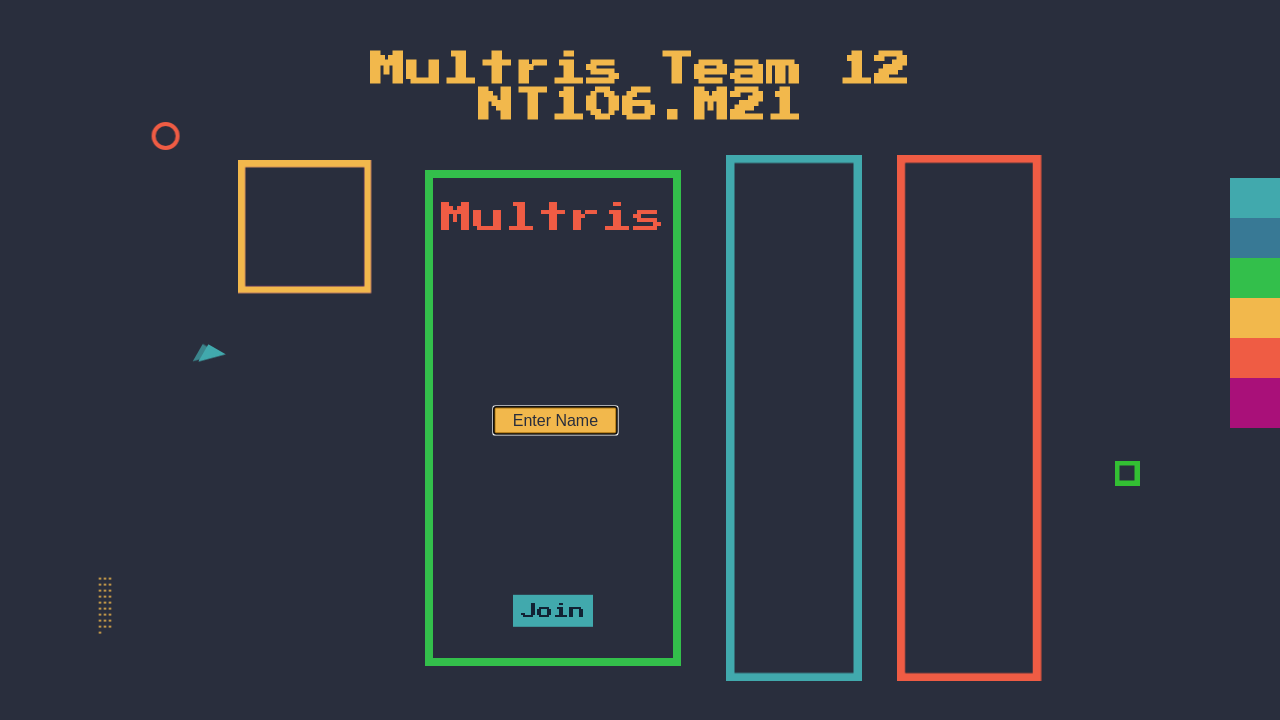
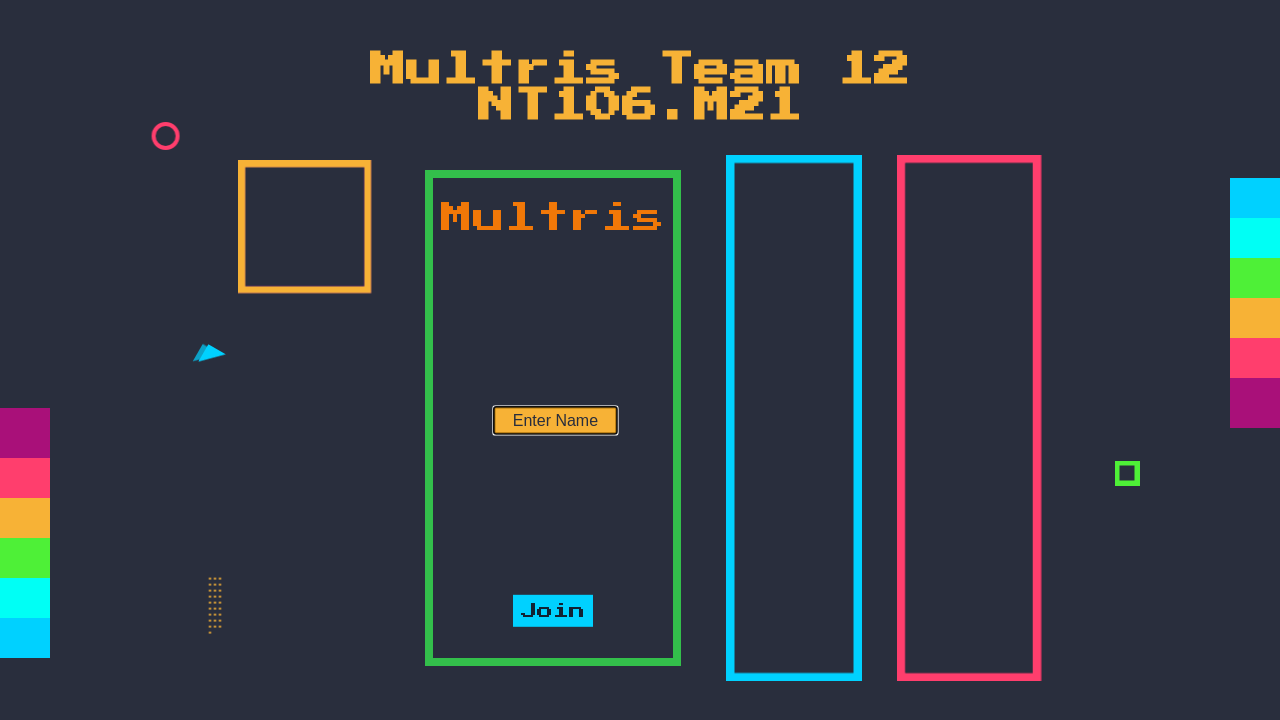
Before and after one commit to hoangbui24/DoAnLTMCB, a website built with webpack: page DoAnLTM/src/client/index.html in a window 1280 px wide. Built offline with nearby package versions, Linux system fonts and the light colour scheme; no server answers.

Commit message:
change color

```diff
--- a/DoAnLTM/src/client/index.css
+++ b/DoAnLTM/src/client/index.css
@@ -33,7 +33,7 @@ html,body {
     height: 140px;
     margin-right: 10px;
     background: #7d1399;
-    border: 8px solid #f2b84cff;
+    border: 8px solid #F7B236;
 }
 
 #gameContainer {
@@ -73,7 +73,7 @@ html,body {
     text-align: center;
     font-family: 'Press Start 2P', cursive;
     font-size: 40px;
-    color: #ef5c44ff;
+    color: #F17808;
 }
 
 #nameInput {
@@ -84,7 +84,7 @@ html,body {
     border: 3px solid rgb(150, 98, 2);
     text-align: center;
     font-size: 20px;
-    background: #f2b84cff;
+    background: #F7B236;
     color: #123;
 }
 
@@ -101,13 +101,13 @@ html,body {
     text-align: center;
     font-family: 'Press Start 2P', cursive;
     font-size: 20px;
-    background: #41a9adff;
+    background: #00D1FF;
     color: #123;
     cursor: pointer;
 }
 
 #nameSubmit:hover {
-    background: #387995ff;
+    background: #00FFF5;
 }
 
 .infoText {
@@ -131,13 +131,13 @@ html,body {
     text-align: center;
     font-family: 'Press Start 2P', cursive;
     font-size: 20px;
-    background: #41a9adff;
+    background: #00D1FF;
     color: #123;
     cursor: pointer;
 }
 
 .startButton:hover {
-    background: #387995ff;
+    background: #00FFF5;
 }
 
 .wideButton {
@@ -151,14 +151,14 @@ html,body {
     margin-right: 10px;
     background: #292e3dff;
     /* background: #FAF0D7; */
-    border: 10px solid #41a9adff;
+    border: 10px solid #00D1FF;
 }
 
 #opponentCanvas {
     max-width: 600px;
     height: 600px;
     background: #123;
-    border: 10px solid #ef5c44ff;
+    border: 10px solid #FF3E6D;
     transition: all 0.25s;
 }
 
@@ -175,16 +175,16 @@ html,body {
 }
 @keyframes blink {
     0% {
-        color: #ef5c44ff;
+        color: #FF3E6D;
     }
     25% {
-        color: #f2b84cff;
+        color: #F7B236;
     }
     50% {
-        color: #33bf33;
+        color: #4EF037;
     }
     75% {
-        color: #41a9adff;
+        color: #00D1FF;
     }
     100% {
         color: #A91079;
@@ -195,7 +195,7 @@ html,body {
     position: absolute;
     width: 30px;
     height: 30px;
-    border: 10px solid #33bf33;
+    border: 10px solid #4EF037;
     right: 10%;
     bottom: 40%;
     animation: spin 10s linear infinite;
@@ -212,7 +212,7 @@ html,body {
 
 .item2 {
   position: absolute;
-  left: 90px;
+  left: 200px;
   bottom: 20%;
   width: 30px;
   display: flex;
@@ -232,7 +232,7 @@ html,body {
 .item2 div{
   height: 4px;
   width: 4px;
-  background-color: #f2b84cff;
+  background-color: #F7B236;
   margin: 0 3px 8px;
 }
 
@@ -240,7 +240,7 @@ html,body {
     position: absolute;
     height: 40px;
     width: 40px;
-    border: 8px solid #ef5c44ff;
+    border: 8px solid #FF3E6D;
     border-radius: 50%;
     left: 10%;
     top: 90px;
@@ -259,7 +259,7 @@ html,body {
 .item4 {
     position: absolute;
     border-top: 40px solid transparent;
-    border-left:40px solid #41a9adff;
+    border-left:40px solid #00D1FF;
     left: 15%;
     top: 40%;
     animation: spin 15s linear infinite;
@@ -268,7 +268,7 @@ html,body {
 .item4:before {
     content: '';
     border-top: 40px solid transparent;
-    border-left:40px solid #41a9adff;
+    border-left:40px solid #00D1FF;
     position: absolute;
     opacity: 0.7;
     left: -35px;
@@ -281,7 +281,7 @@ html,body {
     width: 50px;
     right: 0%;
     top: 20%;
-    background-color: #41a9adff;
+    background-color: #00D1FF;
 }
 
 .item6 {
@@ -290,7 +290,7 @@ html,body {
     width: 50px;
     right: 0%;
     top: 25%;
-    background-color: #387995ff;
+    background-color: #00FFF5;
 }
 
 .item7 {
@@ -299,7 +299,7 @@ html,body {
     width: 50px;
     right: 0%;
     top: 30%;
-    background-color: #33bf4bff;
+    background-color: #4EF037;
 }
 
 .item8 {
@@ -308,7 +308,7 @@ html,body {
     width: 50px;
     right: 0%;
     top: 35%;
-    background-color: #f2b84cff;
+    background-color: #F7B236;
 }
 
 .item9 {
@@ -317,7 +317,7 @@ html,body {
     width: 50px;
     right: 0%;
     top: 40%;
-    background-color: #ef5c44ff;
+    background-color: #FF3E6D;
 }
 
 .item10 {
@@ -328,3 +328,59 @@ html,body {
     top: 45%;
     background-color: #A91079;
 }
+
+/*bottom*/
+
+.item11 {
+    position: absolute;
+    height: 50px;
+    width: 50px;
+    left: 0%;
+    bottom: 20%;
+    background-color: #00D1FF;
+}
+
+.item12 {
+    position: absolute;
+    height: 50px;
+    width: 50px;
+    left: 0%;
+    bottom: 25%;
+    background-color: #00FFF5;
+}
+
+.item13 {
+    position: absolute;
+    height: 50px;
+    width: 50px;
+    left: 0%;
+    bottom: 30%;
+    background-color: #4EF037;
+}
+
+.item14 {
+    position: absolute;
+    height: 50px;
+    width: 50px;
+    left: 0%;
+    bottom: 35%;
+    background-color: #F7B236;
+}
+
+.item15 {
+    position: absolute;
+    height: 50px;
+    width: 50px;
+    left: 0%;
+    bottom: 40%;
+    background-color: #FF3E6D;
+}
+
+.item16 {
+    position: absolute;
+    height: 50px;
+    width: 50px;
+    left: 0%;
+    bottom: 45%;
+    background-color: #A91079;
+}
--- a/DoAnLTM/src/client/index.html
+++ b/DoAnLTM/src/client/index.html
@@ -30,6 +30,12 @@
             <div class="item8"></div>
             <div class="item9"></div>
             <div class="item10"></div>
+            <div class="item11"></div>
+            <div class="item12"></div>
+            <div class="item13"></div>
+            <div class="item14"></div>
+            <div class="item15"></div>
+            <div class="item16"></div>
 
             <div class="justifyTop noshrink">
                 <canvas width=140 height=140 id="reservedCanvas"></canvas>
```
